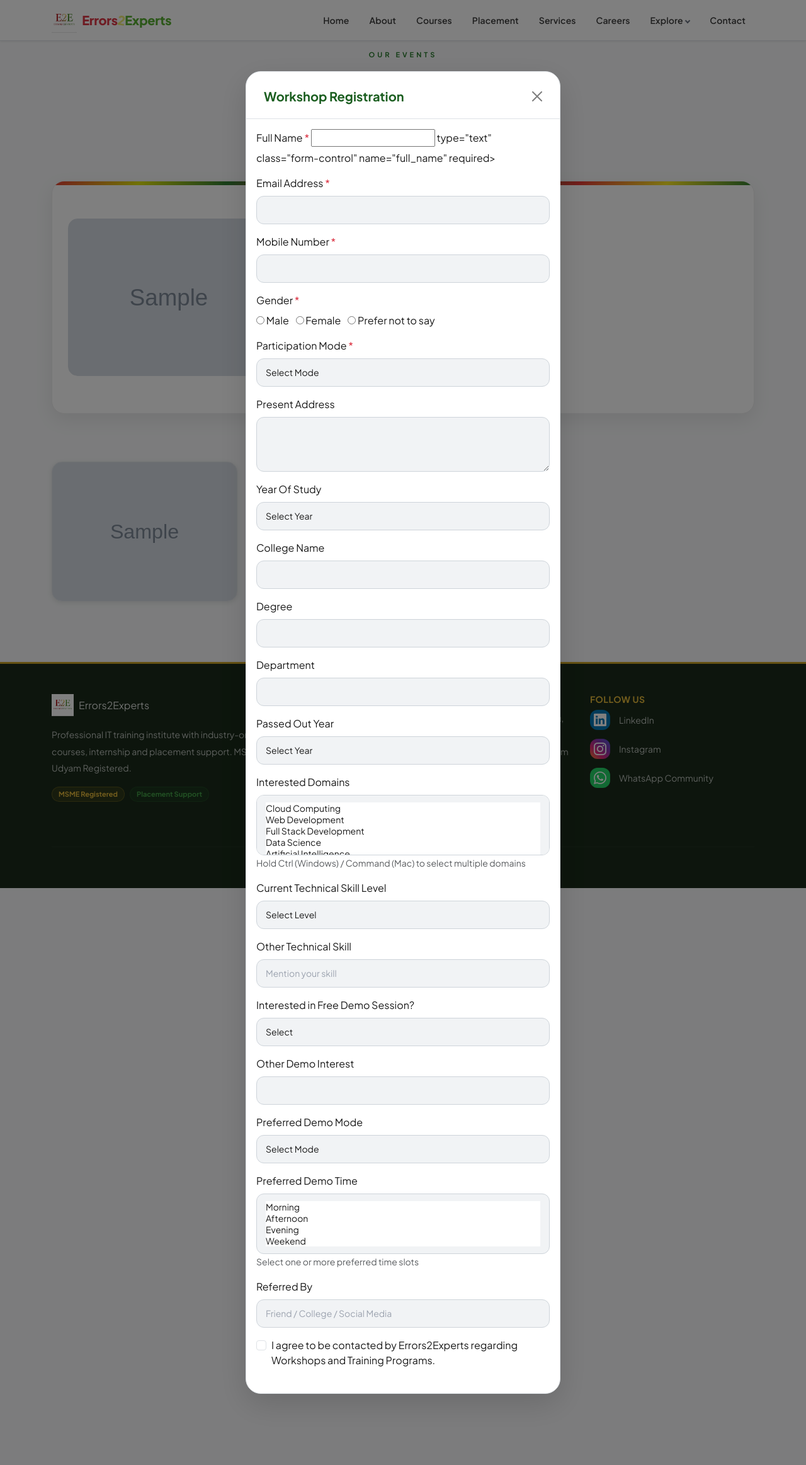
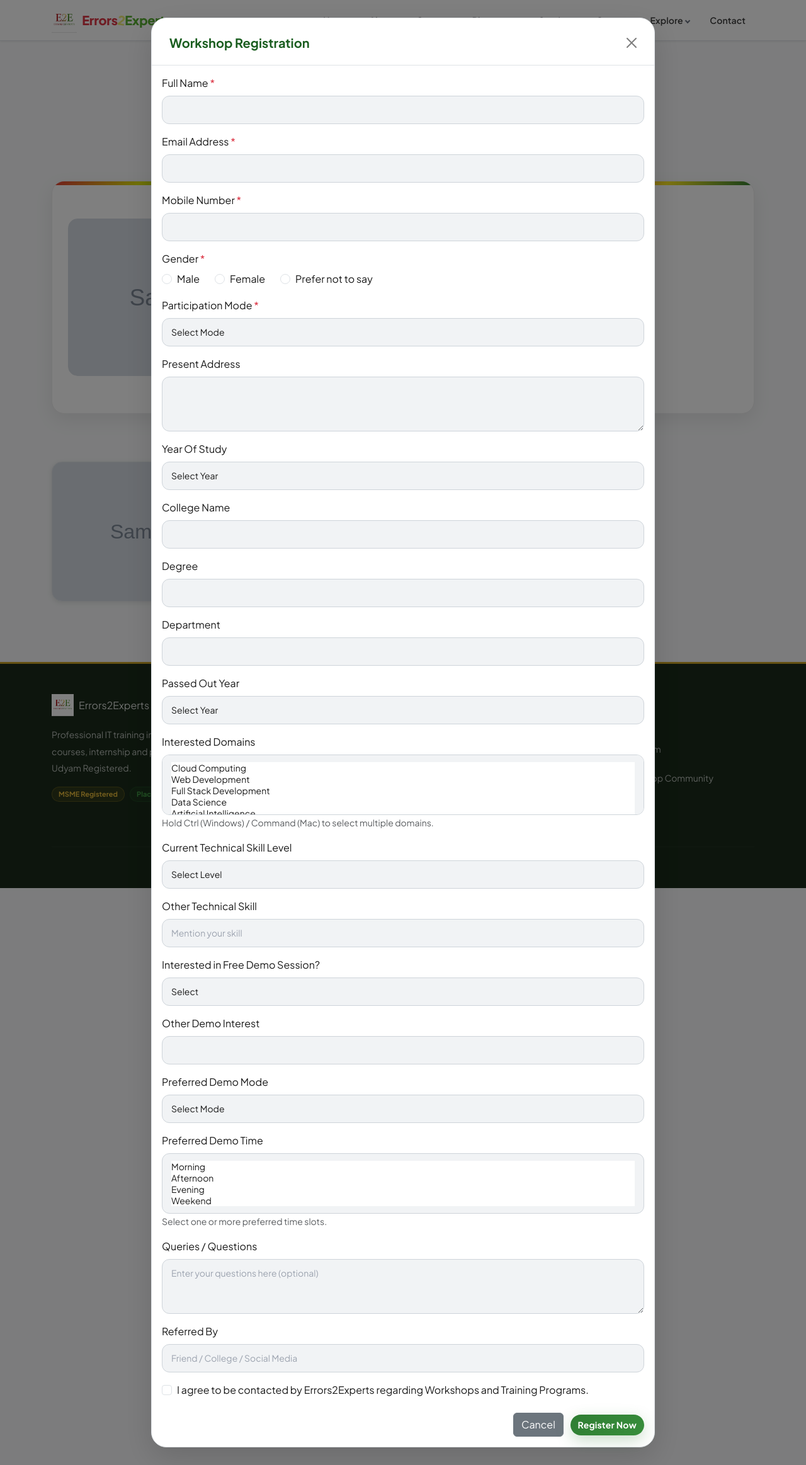
Before and after one commit to Errors2Experts/E2E-Website, a Django app: page /workshops/ in a window 1280 px wide, after a click on "Register Now". Shown: the whole page at 63% size. Run offline with Django 5.2, Linux system fonts and the light colour scheme; tables that the repository leaves empty hold one stand-in row (values such as "Sample post"); grey boxes marked "Sample" are stand-in pictures.

Commit message:
Update Workshop Forms

```diff
--- a/main/templates/workshop.html
+++ b/main/templates/workshop.html
@@ -127,48 +127,66 @@ Institute.{% endblock %}
         </div>
     </div>
 </div>
+
 <!-- Workshop Registration Modal -->
-<div class="modal fade" id="workshopRegisterModal" tabindex="-1">
-<div class="modal-dialog modal-dialog-centered">
+<div class="modal fade" id="workshopRegisterModal" tabindex="-1" aria-labelledby="workshopRegisterModalLabel"
+    aria-hidden="true">
+
+    <div class="modal-dialog modal-dialog-centered modal-lg">
+
         <div class="modal-content workshop-modal">
 
+            <!-- Modal Header -->
             <div class="modal-header border-0">
-            <h3 class="modal-title">Workshop Registration</h3>
 
-            <button type="button" class="btn-close" data-bs-dismiss="modal"> </button>
+                <h3 class="modal-title" id="workshopRegisterModalLabel">
+                    Workshop Registration
+                </h3>
+
+                <button type="button" class="btn-close" data-bs-dismiss="modal" aria-label="Close">
+                </button>
+
             </div>
 
+            <!-- Modal Body -->
             <div class="modal-body">
-            <form>
+
+                <form method="POST" action="{% url 'workshop_registration' %}">
+
+                    {% csrf_token %}
+
                     <!-- Full Name -->
                     <div class="mb-3">
+
                         <label class="form-label">
                             Full Name <span class="text-danger">*</span>
                         </label>
-                    <input>
-                    type="text"
-                    class="form-control"
-                    name="full_name"
-                    required>
+
+                        <input type="text" class="form-control" name="full_name" required>
+
                     </div>
 
                     <!-- Email -->
                     <div class="mb-3">
+
                         <label class="form-label">
                             Email Address <span class="text-danger">*</span>
                         </label>
 
                         <input type="email" class="form-control" name="email" required>
+
                     </div>
 
                     <!-- Mobile -->
                     <div class="mb-3">
+
                         <label class="form-label">
                             Mobile Number <span class="text-danger">*</span>
                         </label>
 
                         <input type="tel" class="form-control" name="mobile" pattern="[0-9]{10}" maxlength="10"
                             required>
+
                     </div>
 
                     <!-- Gender -->
@@ -178,51 +196,46 @@ Institute.{% endblock %}
                             Gender <span class="text-danger">*</span>
                         </label>
 
-                    <div>
+                        <div class="d-flex gap-4 flex-wrap">
 
-                        <input type="radio" name="gender" value="Male" required>
-                        Male
+                            <div class="form-check">
+                                <input class="form-check-input" type="radio" name="gender" value="Male" required>
+                                <label class="form-check-label">Male</label>
+                            </div>
 
-                        &nbsp;&nbsp;
+                            <div class="form-check">
+                                <input class="form-check-input" type="radio" name="gender" value="Female">
+                                <label class="form-check-label">Female</label>
+                            </div>
 
-                        <input type="radio" name="gender" value="Female">
-                        Female
-
-                        &nbsp;&nbsp;
-
-                        <input type="radio" name="gender" value="Prefer not to say">
+                            <div class="form-check">
+                                <input class="form-check-input" type="radio" name="gender" value="Prefer not to say">
+                                <label class="form-check-label">
                                     Prefer not to say
+                                </label>
+                            </div>
 
                         </div>
 
                     </div>
 
-
                     <!-- Participation Mode -->
                     <div class="mb-3">
 
                         <label class="form-label">
-                        Participation Mode <span class="text-danger">*</span>
+                            Participation Mode
+                            <span class="text-danger">*</span>
                         </label>
 
                         <select class="form-select" name="participation_mode" required>
 
-                        <option value="">
-                            Select Mode
-                        </option>
-
-                        <option value="Offline">
-                            Offline
-                        </option>
-
-                        <option value="Online">
-                            Online
-                        </option>
+                            <option value="">Select Mode</option>
+                            <option value="Offline">Offline</option>
+                            <option value="Online">Online</option>
 
                         </select>
 
                     </div>
-
 
                     <!-- Present Address -->
                     <div class="mb-3">
@@ -347,38 +333,18 @@ Institute.{% endblock %}
 
                         <select class="form-select" name="interested_domains" multiple>
 
-                        <option value="Cloud Computing">
-                            Cloud Computing
-                        </option>
-
-                        <option value="Web Development">
-                            Web Development
-                        </option>
-
-                        <option value="Full Stack Development">
-                            Full Stack Development
-                        </option>
-
-                        <option value="Data Science">
-                            Data Science
-                        </option>
-
-                        <option value="Artificial Intelligence">
-                            Artificial Intelligence
-                        </option>
-
-                        <option value="Cyber Security">
-                            Cyber Security
-                        </option>
-
-                        <option value="DevOps">
-                            DevOps
-                        </option>
+                            <option>Cloud Computing</option>
+                            <option>Web Development</option>
+                            <option>Full Stack Development</option>
+                            <option>Data Science</option>
+                            <option>Artificial Intelligence</option>
+                            <option>Cyber Security</option>
+                            <option>DevOps</option>
 
                         </select>
 
                         <small class="text-muted">
-                        Hold Ctrl (Windows) / Command (Mac) to select multiple domains
+                            Hold Ctrl (Windows) / Command (Mac) to select multiple domains.
                         </small>
 
                     </div>
@@ -518,32 +448,28 @@ Institute.{% endblock %}
 
                         <select class="form-select" name="preferred_demo_time" multiple>
 
-
-                        <option value="Morning">
-                            Morning
-                        </option>
-
-
-                        <option value="Afternoon">
-                            Afternoon
-                        </option>
-
-
-                        <option value="Evening">
-                            Evening
-                        </option>
-
-
-                        <option value="Weekend">
-                            Weekend
-                        </option>
-
+                            <option>Morning</option>
+                            <option>Afternoon</option>
+                            <option>Evening</option>
+                            <option>Weekend</option>
 
                         </select>
 
                         <small class="text-muted">
-                        Select one or more preferred time slots
+                            Select one or more preferred time slots.
                         </small>
+
+                    </div>
+
+                    <!-- Queries -->
+                    <div class="mb-3">
+
+                        <label class="form-label">
+                            Queries / Questions
+                        </label>
+
+                        <textarea class="form-control" name="queries" rows="3"
+                            placeholder="Enter your questions here (optional)"></textarea>
 
                     </div>
 
@@ -560,23 +486,37 @@ Institute.{% endblock %}
                     </div>
 
                     <!-- Consent -->
-
                     <div class="form-check mb-4">
 
                         <input class="form-check-input" type="checkbox" name="consent" value="True" required>
 
-
                         <label class="form-check-label">
 
-                        I agree to be contacted by Errors2Experts
-                        regarding Workshops and Training Programs.
+                            I agree to be contacted by Errors2Experts regarding Workshops and Training Programs.
 
                         </label>
 
                     </div>
 
+                    <!-- Buttons -->
+                    <div class="text-end">
+
+                        <button type="button" class="btn btn-secondary me-2" data-bs-dismiss="modal">
+                            Cancel
+                        </button>
+
+                        <button type="submit" class="btn btn-success">
+                            Register Now
+                        </button>
+
+                    </div>
+
                 </form>
+
             </div>
+
+        </div>
+
     </div>
 </div>
     <!-- ── STYLES ── -->
```
Also changed, not shown: other parts of main/templates/workshop.html (+31 -94 lines). Lines whose indentation alone changed are shown as unchanged.
